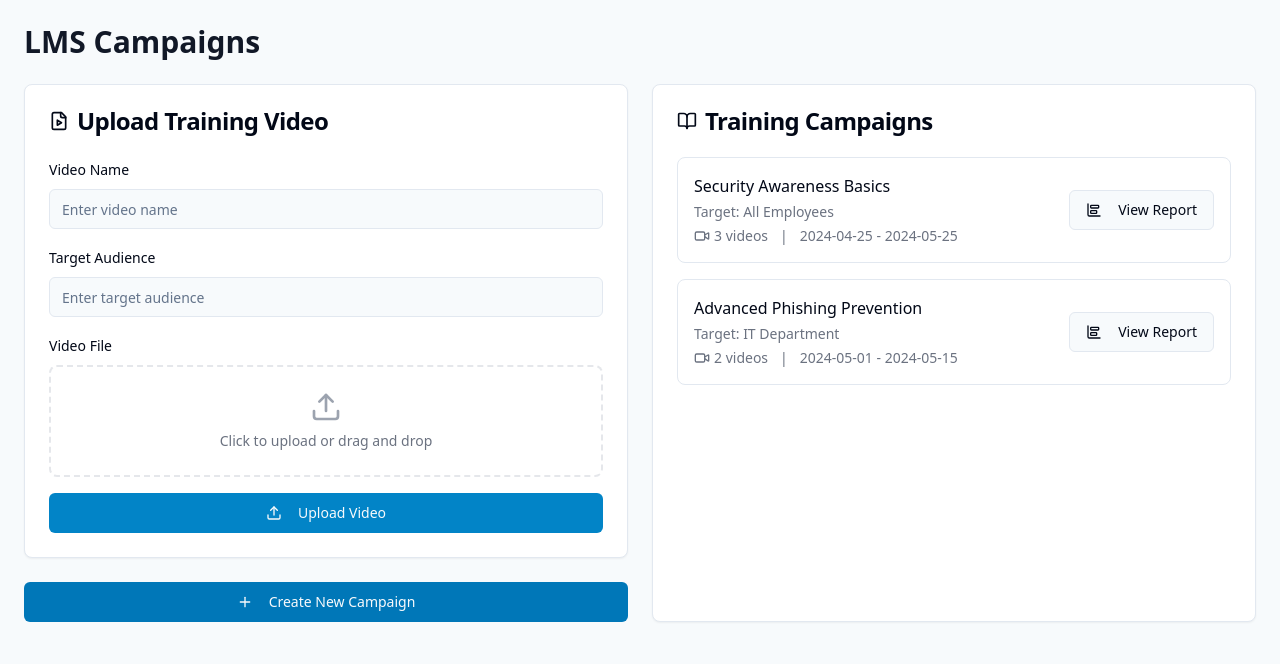
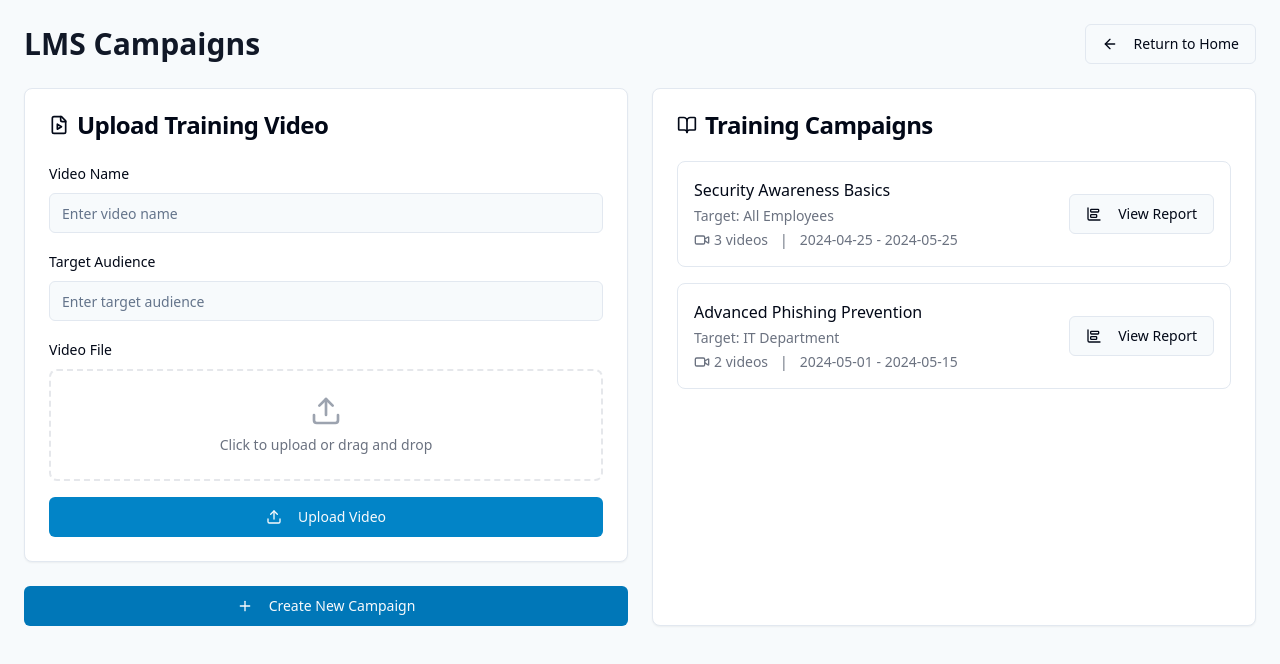
Before and after one commit to ebrahimElzook/phish-aware-academy-11, a React (Vite) app: page /lms-campaigns in a window 1280 px wide. Shown: the top 664 px of the page. Built offline with nearby package versions, Linux system fonts and the light colour scheme.

Commit message:
Add back to home button
Adds a button to return to the home page from the LMS section.

```diff
--- a/src/pages/LMSCampaigns.tsx
+++ b/src/pages/LMSCampaigns.tsx
@@ -1,14 +1,25 @@
 
 import React from 'react';
+import { Link } from 'react-router-dom';
 import { VideoUploader } from '@/components/lms/VideoUploader';
 import { CampaignList } from '@/components/lms/CampaignList';
 import { CampaignCreator } from '@/components/lms/CampaignCreator';
 import { Card } from '@/components/ui/card';
+import { Button } from '@/components/ui/button';
+import { ArrowLeft } from 'lucide-react';
 
 const LMSCampaigns = () => {
   return (
     <div className="container mx-auto p-6 space-y-6">
-      <h1 className="text-3xl font-bold text-gray-900">LMS Campaigns</h1>
+      <div className="flex justify-between items-center">
+        <h1 className="text-3xl font-bold text-gray-900">LMS Campaigns</h1>
+        <Button variant="outline" asChild>
+          <Link to="/" className="flex items-center">
+            <ArrowLeft className="h-4 w-4 mr-2" />
+            Return to Home
+          </Link>
+        </Button>
+      </div>
       <div className="grid grid-cols-1 md:grid-cols-2 gap-6">
         <div className="space-y-6">
           <VideoUploader />
```
